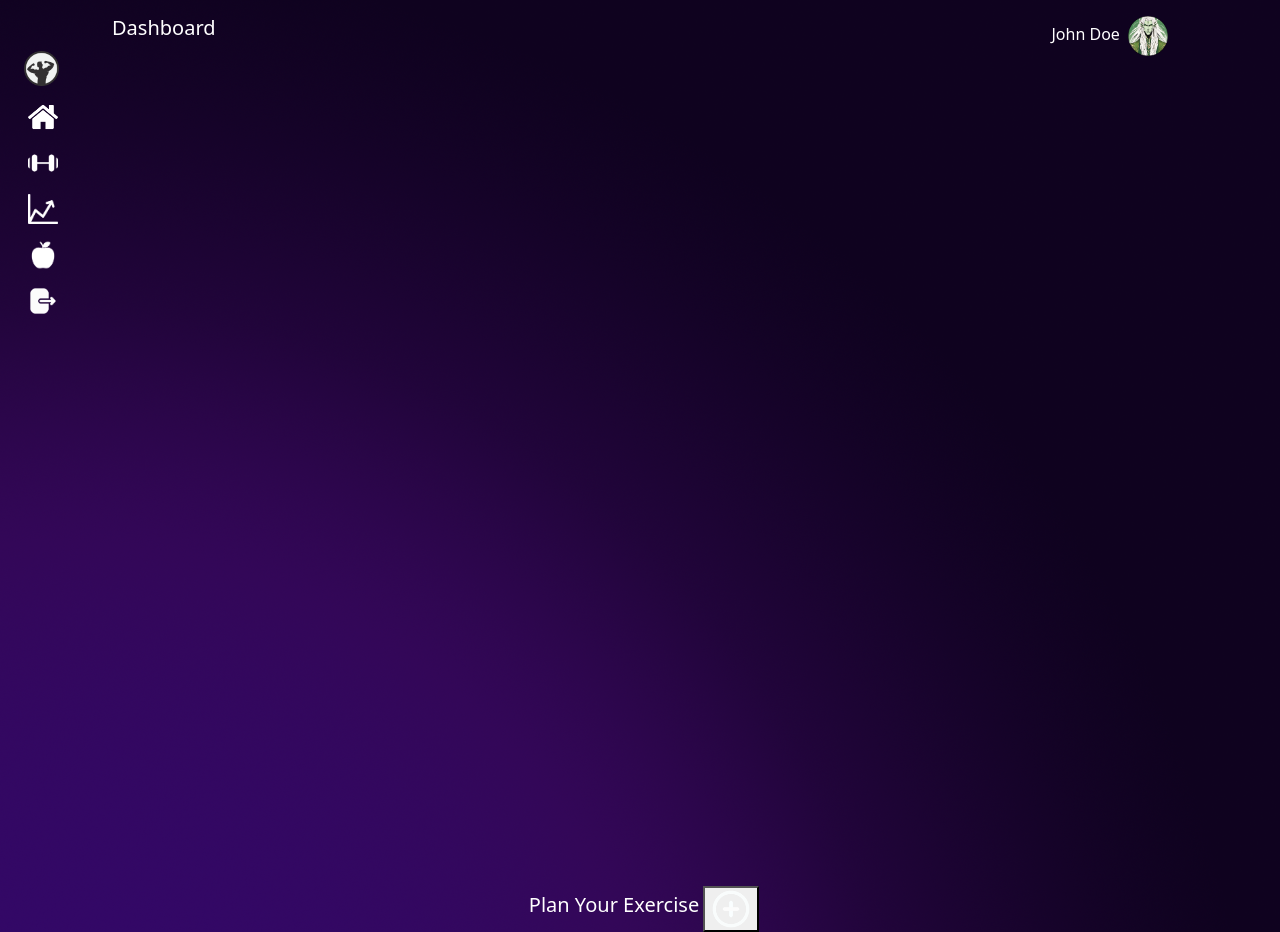
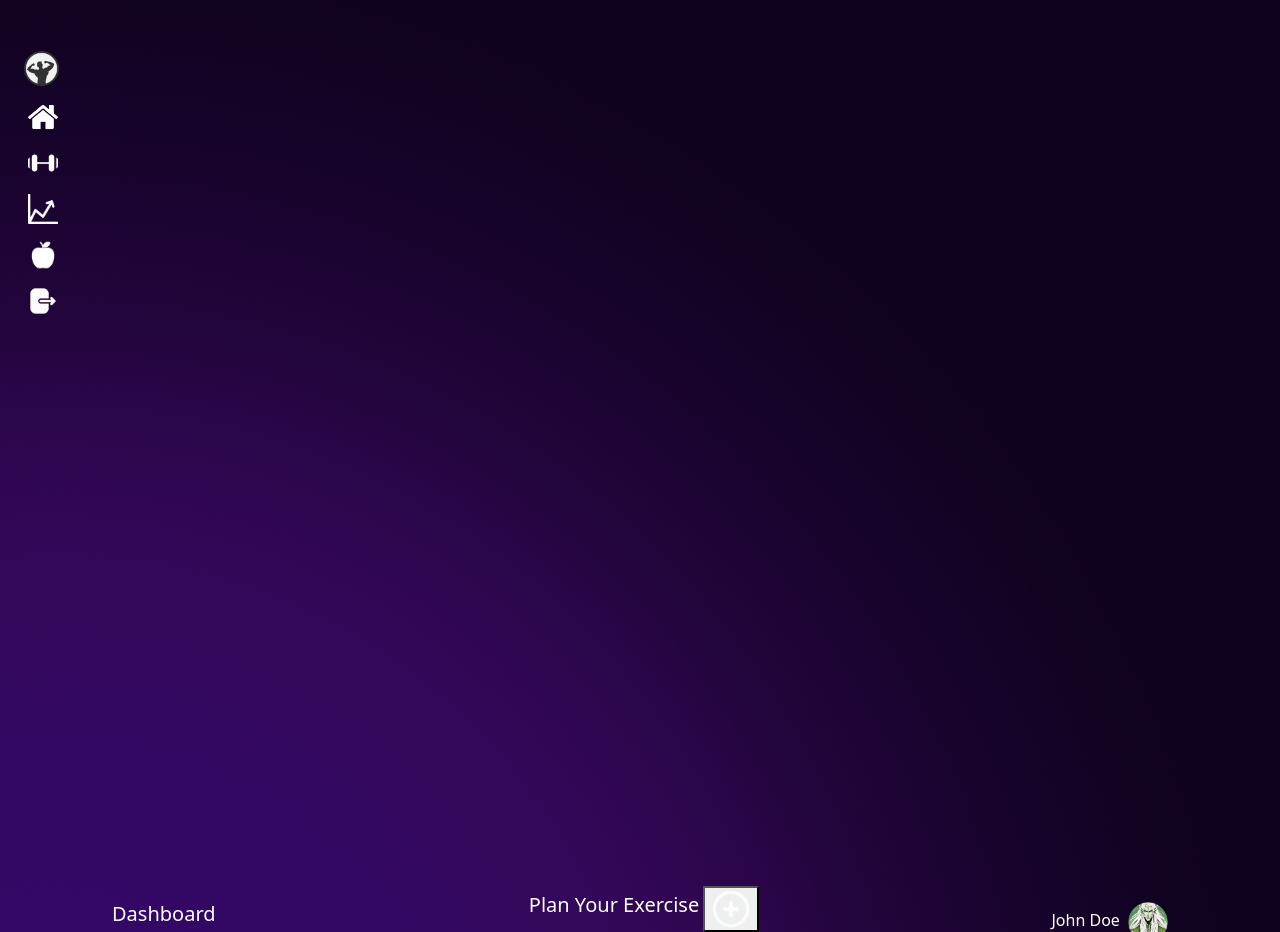
Before and after one commit to CodeITLab/fit_track_frontend_app, a Vue app: page /dashboard in a window 1280 px wide. Built offline with nearby package versions, Linux system fonts and the light colour scheme.

Commit message:
Add: added new dashboard structure

```diff
--- a/src/views/DashboardView.vue
+++ b/src/views/DashboardView.vue
@@ -15,9 +15,13 @@ export default defineComponent({
 </script>
 <template>
   <div class="dashboard-wrapper">
-    <DashboardTopNavbarComponent />
-    <SideNavbarComponent/>
-    <CreateWorkoutComponent/>
+    <aside>
+      <SideNavbarComponent />
+    </aside>
+    <main>
+      <DashboardTopNavbarComponent />
+      <CreateWorkoutComponent />
+    </main>
   </div>
 </template>
 <style lang="scss" scoped>
```
